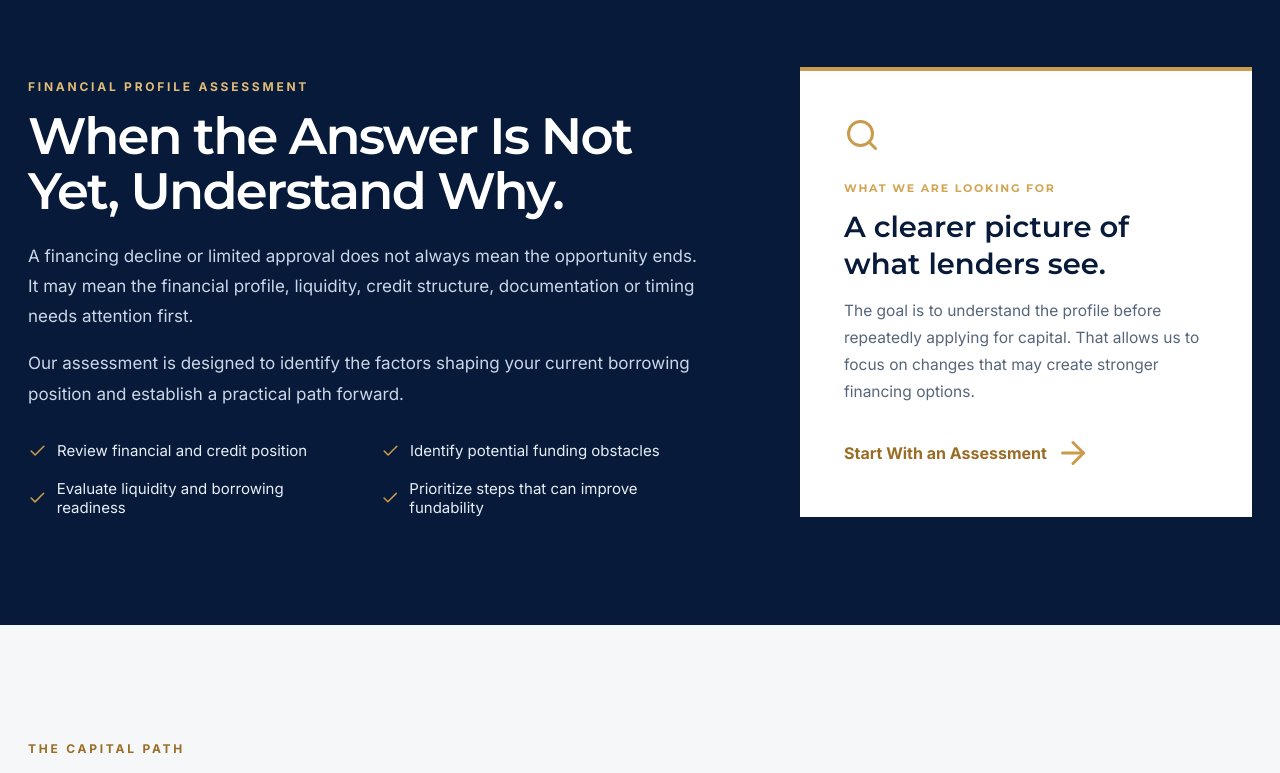
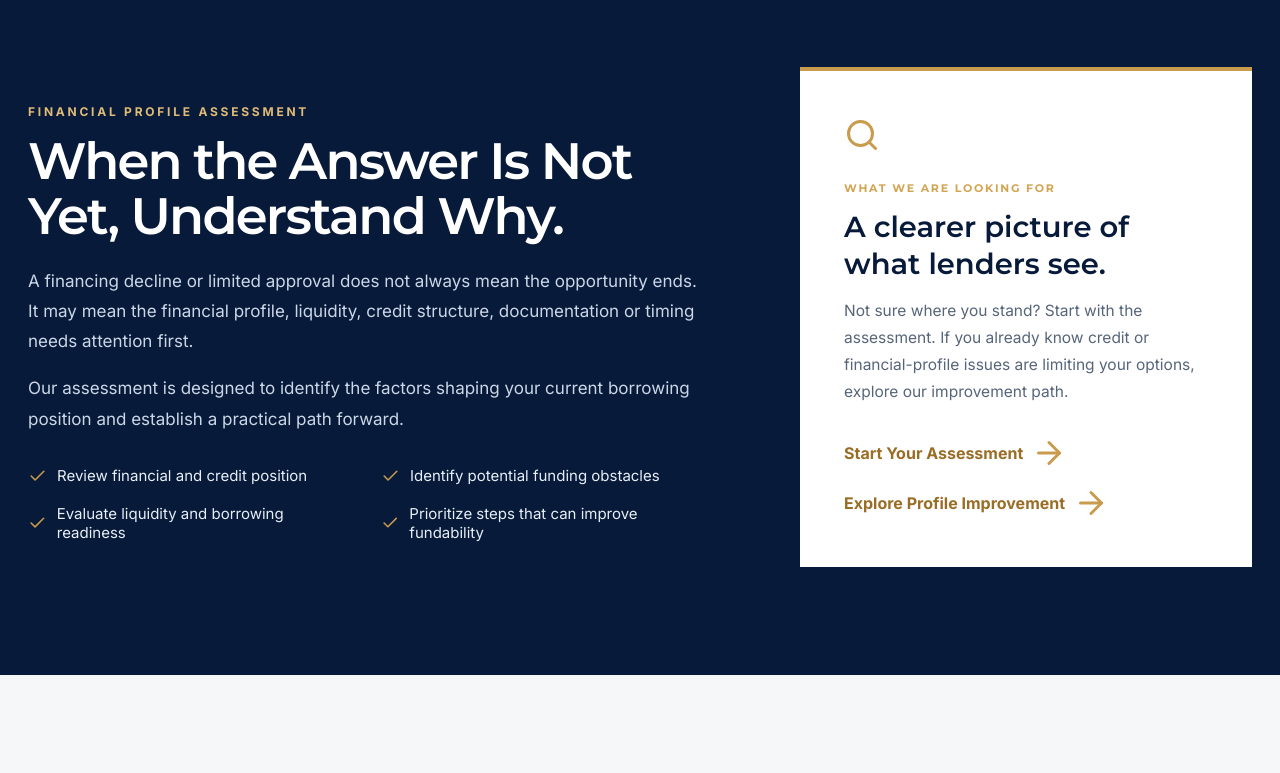
Before and after one commit to renkcub1/KP-Capital-Solutions---Main, a React (Vite) app: page /capital-strategy in a window 1280 px wide. Shown: the part 1576-2349 px from the top of the page. Built offline with nearby package versions, Linux system fonts and the light colour scheme.

Commit message:
Connect assessment and profile improvement paths

```diff
--- a/src/CapitalStrategy.jsx
+++ b/src/CapitalStrategy.jsx
@@ -17,11 +17,11 @@ const process=[
 ];
 
 export default function CapitalStrategy(){return <main className="cs-page">
-  <section className="cs-hero"><div className="container cs-hero-grid"><div><p className="section-kicker light">CAPITAL STRATEGY</p><h1>Know Your Position.<br/>Build Better Access to Capital.</h1><p>Funding is the objective when the opportunity and qualifications align. When they do not, KP Capital Solutions helps identify what may be limiting your options and what can be strengthened. And when you already have access to capital, we help you think more strategically about how to use it.</p><div className="actions"><Link className="btn btn-gold" to="/contact">Start Your Assessment <ArrowRight size={18}/></Link><Link className="btn btn-outline" to="/loan-programs">Explore Loan Programs</Link></div></div><div className="cs-hero-card"><ChartNoAxesCombined/><span>THE OBJECTIVE</span><strong>Use the right capital<br/>for the right purpose.</strong><p>Capital strategy is not about adding debt. It is about understanding your position and creating better options.</p></div></div></section>
+  <section className="cs-hero"><div className="container cs-hero-grid"><div><p className="section-kicker light">CAPITAL STRATEGY</p><h1>Know Your Position.<br/>Build Better Access to Capital.</h1><p>Funding is the objective when the opportunity and qualifications align. When they do not, KP Capital Solutions helps identify what may be limiting your options and what can be strengthened. And when you already have access to capital, we help you think more strategically about how to use it.</p><div className="actions"><a className="btn btn-gold" href="https://kpcapitalfunding.com/#/free-calculator">Start Your Assessment <ArrowRight size={18}/></a><Link className="btn btn-outline" to="/loan-programs">Explore Loan Programs</Link></div></div><div className="cs-hero-card"><ChartNoAxesCombined/><span>THE OBJECTIVE</span><strong>Use the right capital<br/>for the right purpose.</strong><p>Capital strategy is not about adding debt. It is about understanding your position and creating better options.</p></div></div></section>
 
   <section className="cs-position"><div className="container"><div className="cs-heading"><p className="section-kicker">START WHERE YOU ARE</p><h2>Three Positions. One Clear Objective.</h2><p>Every client does not need the same next step. The strategy begins by identifying where you are today.</p></div><div className="cs-path-grid">{paths.map(({icon:Icon,num,title,text})=><article key={num}><div className="cs-path-top"><span>{num}</span><Icon/></div><h3>{title}</h3><p>{text}</p></article>)}</div></div></section>
 
-  <section className="cs-assessment"><div className="container cs-assessment-grid"><div><p className="section-kicker light">FINANCIAL PROFILE ASSESSMENT</p><h2>When the Answer Is Not Yet, Understand Why.</h2><p>A financing decline or limited approval does not always mean the opportunity ends. It may mean the financial profile, liquidity, credit structure, documentation or timing needs attention first.</p><p>Our assessment is designed to identify the factors shaping your current borrowing position and establish a practical path forward.</p><ul><li><Check/>Review financial and credit position</li><li><Check/>Identify potential funding obstacles</li><li><Check/>Evaluate liquidity and borrowing readiness</li><li><Check/>Prioritize steps that can improve fundability</li></ul></div><div className="cs-assessment-card"><Search/><span>WHAT WE ARE LOOKING FOR</span><h3>A clearer picture of what lenders see.</h3><p>The goal is to understand the profile before repeatedly applying for capital. That allows us to focus on changes that may create stronger financing options.</p><Link to="/contact">Start With an Assessment <ArrowRight size={17}/></Link></div></div></section>
+  <section className="cs-assessment"><div className="container cs-assessment-grid"><div><p className="section-kicker light">FINANCIAL PROFILE ASSESSMENT</p><h2>When the Answer Is Not Yet, Understand Why.</h2><p>A financing decline or limited approval does not always mean the opportunity ends. It may mean the financial profile, liquidity, credit structure, documentation or timing needs attention first.</p><p>Our assessment is designed to identify the factors shaping your current borrowing position and establish a practical path forward.</p><ul><li><Check/>Review financial and credit position</li><li><Check/>Identify potential funding obstacles</li><li><Check/>Evaluate liquidity and borrowing readiness</li><li><Check/>Prioritize steps that can improve fundability</li></ul></div><div className="cs-assessment-card"><Search/><span>WHAT WE ARE LOOKING FOR</span><h3>A clearer picture of what lenders see.</h3><p>Not sure where you stand? Start with the assessment. If you already know credit or financial-profile issues are limiting your options, explore our improvement path.</p><a href="https://kpcapitalfunding.com/#/free-calculator">Start Your Assessment <ArrowRight size={17}/></a><Link to="/financial-profile-improvement">Explore Profile Improvement <ArrowRight size={17}/></Link></div></div></section>
 
   <section className="cs-process"><div className="container"><div className="cs-heading"><p className="section-kicker">THE CAPITAL PATH</p><h2>Assess. Strengthen. Strategize. Fund. Grow.</h2><p>A disciplined process keeps the focus on both the opportunity in front of you and the financial position you are building over time.</p></div><div className="cs-process-grid">{process.map(([num,title,text])=><article key={num}><span>{num}</span><h3>{title}</h3><p>{text}</p></article>)}</div></div></section>
 
@@ -29,5 +29,5 @@ export default function CapitalStrategy(){return <main className="cs-page">
 
   <section className="cs-principle"><div className="container"><Target/><p className="section-kicker">THE PRINCIPLE</p><h2>More Capital Is Not Always the Answer.<br/>Better Capital Access Is.</h2><p>The objective is a stronger financial position, better financing choices and the ability to act when the right opportunity appears.</p></div></section>
 
-  <section className="final-cta cs-cta"><div className="container"><p className="section-kicker light">KNOW YOUR NEXT MOVE</p><h2>Start With Your Current Position.</h2><p>Whether you are ready to fund today, need to strengthen your profile or want to use existing capital more strategically, we can help determine the next step.</p><div className="actions centered"><Link className="btn btn-gold" to="/contact">Start Your Assessment <ArrowRight size={18}/></Link><Link className="btn btn-outline" to="/loan-programs">Explore Loan Programs</Link></div></div></section>
+  <section className="final-cta cs-cta"><div className="container"><p className="section-kicker light">KNOW YOUR NEXT MOVE</p><h2>Start With Your Current Position.</h2><p>Whether you are ready to fund today, need to strengthen your profile or want to use existing capital more strategically, we can help determine the next step.</p><div className="actions centered"><a className="btn btn-gold" href="https://kpcapitalfunding.com/#/free-calculator">Start Your Assessment <ArrowRight size={18}/></a><Link className="btn btn-outline" to="/financial-profile-improvement">Financial Profile Improvement</Link></div></div></section>
 </main>}
```
